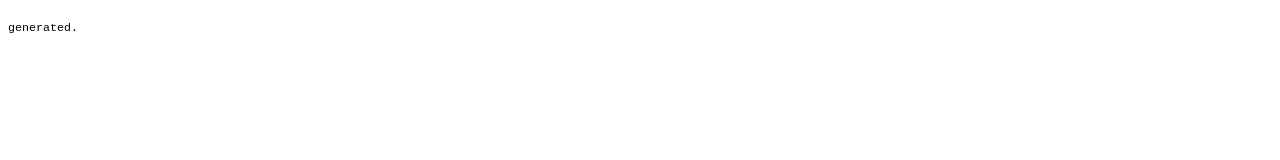
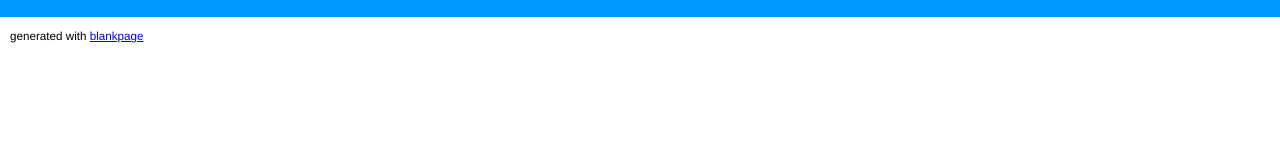
Before and after one commit to bridzius/bridzius.lt, a website: page template.html in a window 1280 px wide. Drawn offline with Linux system fonts and the light colour scheme.

Commit message:
Css updates.

```diff
--- a/template.html
+++ b/template.html
@@ -5,24 +5,46 @@
   <title>
     <//TITLE//>
   </title>
-    <style media="screen">
+  <style>
+    html, body {
+      margin: 0;
+      padding: 0;
+    }
+
+    header {
+      color: #ffffff;
+      background-color: #0099ff;
+      padding: 0 10px;
+      overflow: hidden;
+    }
+
     body {
-        font-family: "Courier New";
+      font-family: "Helvetica";
       font-size: 14px;
+    }
+    section {
+      margin: 10px;
+    }
+    footer {
+      margin: 10px;
     }
   </style>
 </head>
 
 <body>
   <header>
-      <h1><//HEADER//></h1>
-      <h2><//SUBHEADER//></h2>
+    <h2>
+      <//HEADER//>
+    </h2>
+    <h3>
+      <//SUBHEADER//>
+    </h3>
   </header>
   <section>
     <//CONTENT//>
   </section>
   <footer>
-      <small>generated.</small>
+    <small>generated with <a href="https://www.npmjs.com/package/blankpage">blankpage</a></small>
   </footer>
 </body>
 
```
Lines whose indentation alone changed are shown as unchanged.
